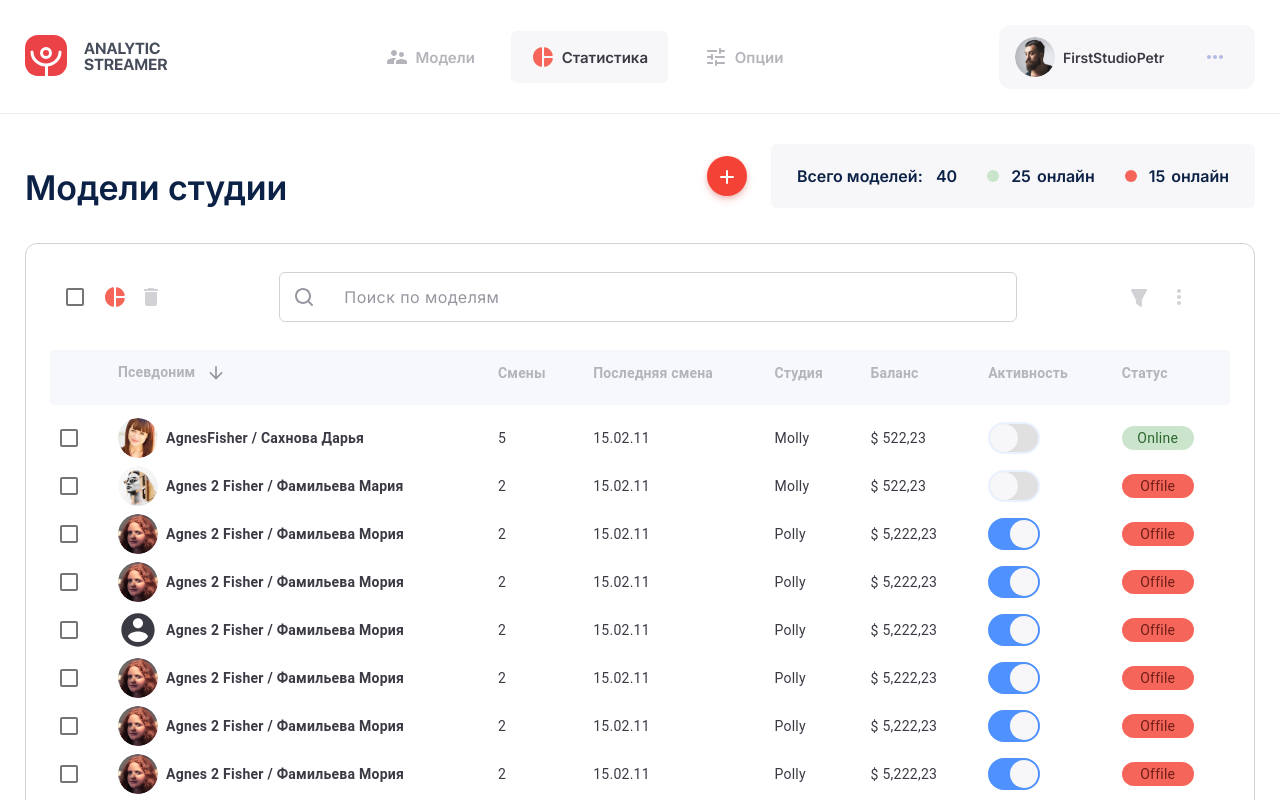
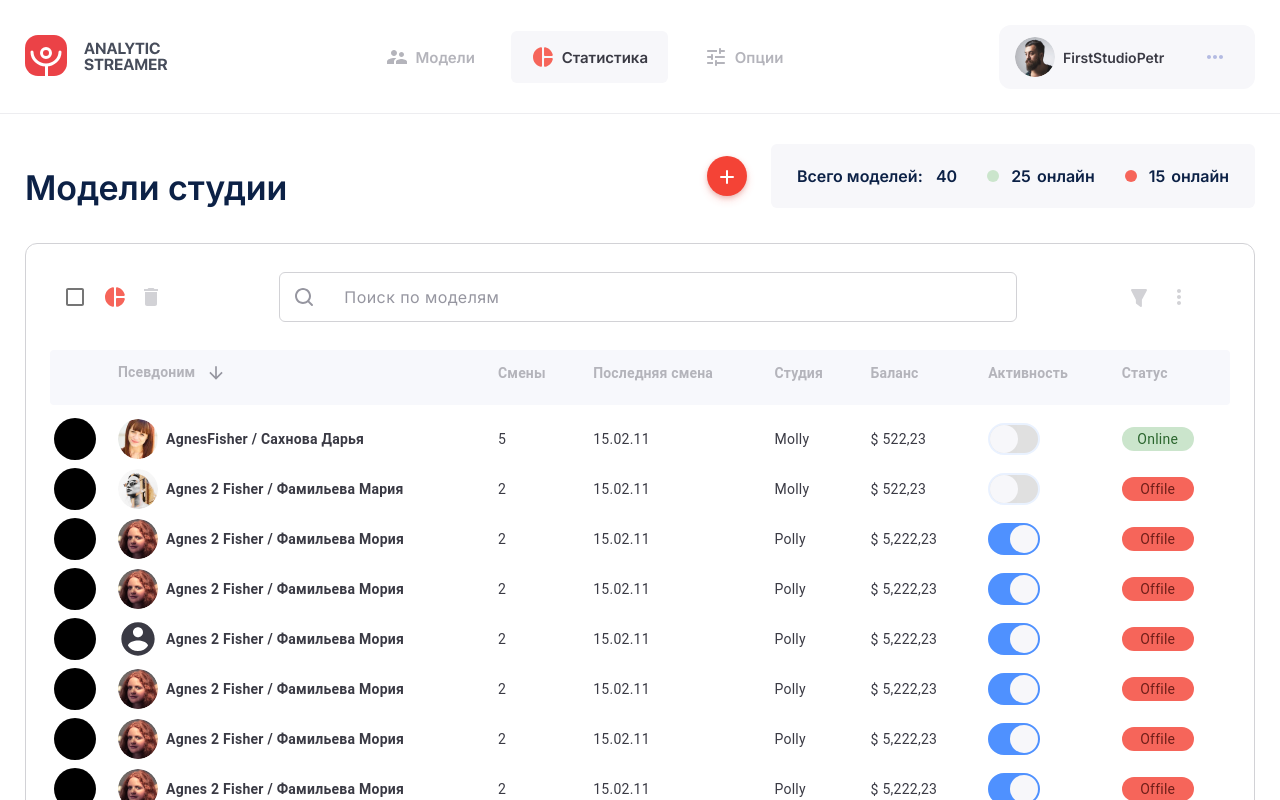
Before and after one commit to Space1nvader/webcam-react, a React (Create React App) app: page / in a window 1280 px wide. Shown: the top 800 px of the page. Built offline with nearby package versions, Linux system fonts and the light colour scheme.

Commit message:
state for checkboxes

```diff
--- a/src/modules/Table/index.js
+++ b/src/modules/Table/index.js
@@ -30,9 +30,23 @@ const useStyles = makeStyles({
   }
 });
 
+
 const DataTable = (props) => {
   const { rows, fields, ...other } = props;
   const classes = useStyles();
+
+  // eslint-disable-next-line prefer-const
+  let [isSelect, setSelect] = useState([]);
+
+  const handleSelectClick = () => {
+    // @ts-ignore
+    // setSelect((prev) => [...prev, '123'])
+    setSelect((prev) =>  [...prev].push('123'))
+
+
+}
+
+
 
   return (
     <TableContainer {...other} className={classes.tableContainer}>
@@ -49,10 +63,10 @@ const DataTable = (props) => {
           </TableRow>
         </TableHead>
         <TableBody>
-          {rows.map((row) => (
+          {rows.map((row, index) => (
             <TableRow className={classes.tableRow} key={row.id}>
               <TableCell padding="checkbox">
-                <SmallCheckbox />
+                <SmallCheckbox style={isSelect === row.id ? { background: 'red' } : {background: 'black'}} onChange={handleSelectClick}/>
               </TableCell>
               {fields.map((field) =>
                 field.id === 'name' ? (
```
